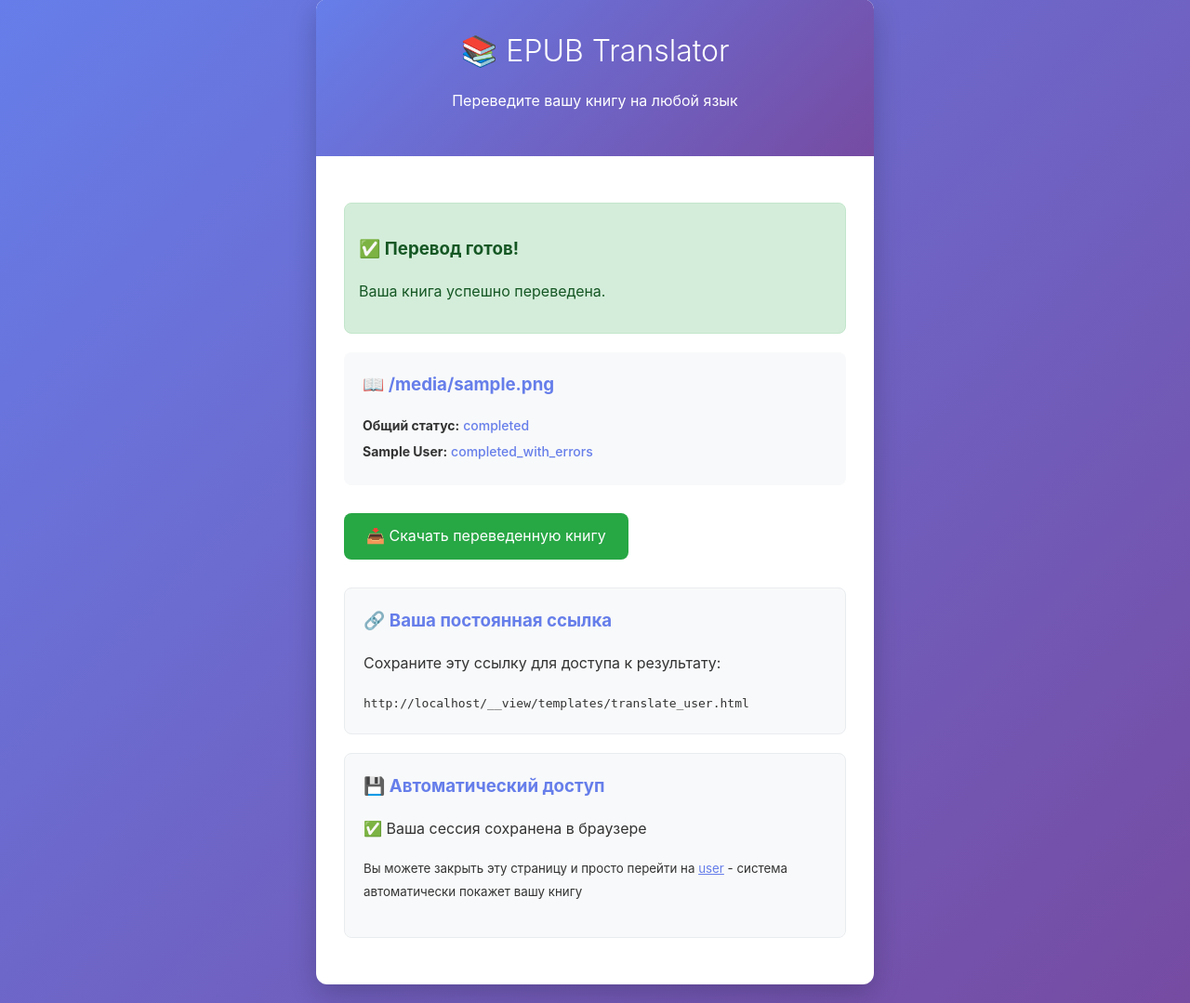
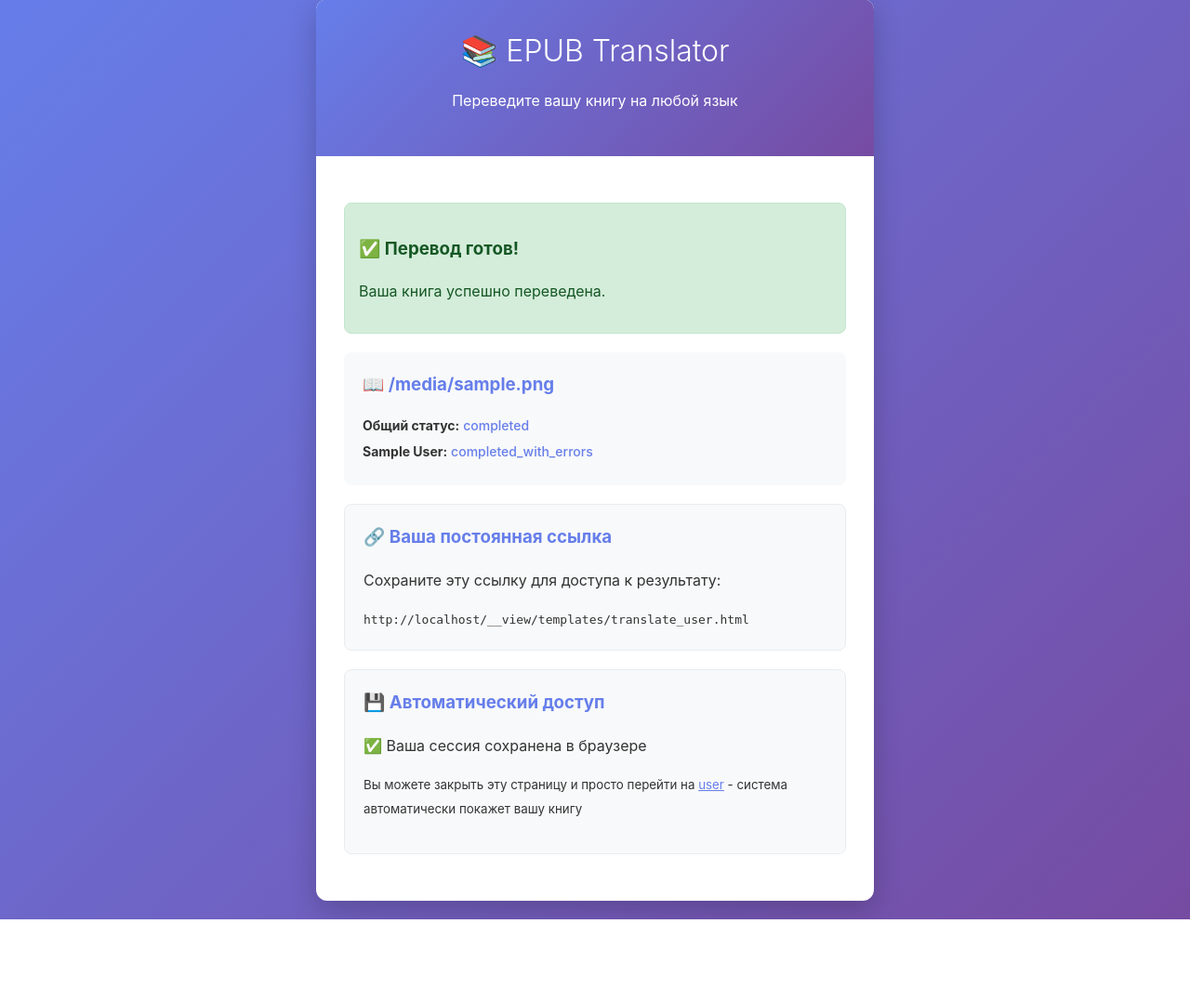
Before and after one commit to PaulBunkie/epub-translator-gemini, a Flask app: template templates/translate_user.html in a window 1280 px wide. Shown: the part 21-1100 px from the top of the page at 93% size. After the commit the page ends 1010 px from the top, so only its background shows below. Run offline with Flask 3, Linux system fonts and the light colour scheme; the template is opened without the code that fills it: most values are stand-ins (such as "Sample title", 1, 10 or a date in 2020); parts of the project's set-up code (start-up, migrations or seed data) failed here and were passed over; some libraries are stand-ins or nearby versions.

Commit message:
Update EPUB download links and visibility in user interface
- Modified `workflow.js` to use `statusData.book_id` for generating download links, ensuring correct book identification.
- Updated `translate_user.html` to hide the EPUB download link initially and display it based on the book's stage status, improving user experience and interface clarity.
- Enhanced JavaScript logic to dynamically show the EPUB download link when the relevant stage is completed, streamlining the download process for users.

```diff
--- a/static/js/workflow.js
+++ b/static/js/workflow.js
@@ -399,9 +399,9 @@ document.addEventListener('DOMContentLoaded', () => {
                         ${stageData.status || 'pending'}
                         ${stageData.is_per_section ? ` (${statusData['processed_sections_count_' + stageName] || 0} / ${statusData.total_sections_count || 0} секций)` : ''}
                     </span>
-                    ${stageName === 'summarize' && ['completed', 'completed_empty'].includes(stageData.status) ? `<a href="/workflow_download_summary/${bookId}" style="margin-left:10px;">Скачать суммаризацию</a>` : ''}
-                    ${stageName === 'analyze' && ['completed', 'completed_empty'].includes(stageData.status) ? `<a href="/workflow_download_analysis/${bookId}" style="margin-left:10px;">Скачать анализ</a>` : ''}
-                    ${stageName === 'epub_creation' && ['completed', 'completed_with_errors'].includes(stageData.status) ? `<a href="/workflow_download_epub/${bookId}" style="margin-left:10px;">Скачать EPUB</a>` : ''}
+                    ${stageName === 'summarize' && ['completed', 'completed_empty'].includes(stageData.status) ? `<a href="/workflow_download_summary/${statusData.book_id}" style="margin-left:10px;">Скачать суммаризацию</a>` : ''}
+                    ${stageName === 'analyze' && ['completed', 'completed_empty'].includes(stageData.status) ? `<a href="/workflow_download_analysis/${statusData.book_id}" style="margin-left:10px;">Скачать анализ</a>` : ''}
+                    ${stageName === 'epub_creation' && ['completed', 'completed_with_errors'].includes(stageData.status) ? `<a href="/workflow_download_epub/${statusData.book_id}" style="margin-left:10px;">Скачать EPUB</a>` : ''}
                 </div>`;
             }
             bookStatusBlock.innerHTML = stagesHtml;
--- a/templates/translate_user.html
+++ b/templates/translate_user.html
@@ -361,9 +361,11 @@
                     </div>
                 </div>
 
-                <a href="/workflow_download_epub/{{ book_info.book_id if book_info else '' }}" class="download-link">
-                    📥 Скачать переведенную книгу
-                </a>
+                <div id="epubLink" style="display: none;">
+                    <a href="#" class="download-link" style="background: #6f42c1; margin-top: 10px;">
+                        📥 Скачать переведенную книгу
+                    </a>
+                </div>
 
                 <div id="summaryLink" style="display: none;">
                     <a href="#" class="download-link" style="background: #28a745; margin-top: 10px;">
@@ -566,6 +568,16 @@
                     analysisLink.querySelector('a').href = `/workflow_download_analysis/${bookInfo.book_id}`;
                 }
             }
+
+            // Показываем ссылку на скачивание EPUB
+            const epubLink = document.getElementById('epubLink');
+            if (epubLink && bookInfo && bookInfo.book_stage_statuses && bookInfo.book_stage_statuses.epub_creation) {
+                const epubStatus = bookInfo.book_stage_statuses.epub_creation.status;
+                if (['completed', 'completed_empty'].includes(epubStatus)) {
+                    epubLink.style.display = 'block';
+                    epubLink.querySelector('a').href = `/workflow_download_epub/${bookInfo.book_id}`;
+                }
+            }
         }
 
         function showError(message) {
@@ -598,6 +610,16 @@
                     analysisLink.querySelector('a').href = `/workflow_download_analysis/${bookInfo.book_id}`;
                 }
             }
+
+            // Показываем ссылку на скачивание EPUB
+            const epubLink = document.getElementById('epubLink');
+            if (epubLink && bookInfo.book_stage_statuses && bookInfo.book_stage_statuses.epub_creation) {
+                const epubStatus = bookInfo.book_stage_statuses.epub_creation.status;
+                if (['completed', 'completed_empty'].includes(epubStatus)) {
+                    epubLink.style.display = 'block';
+                    epubLink.querySelector('a').href = `/workflow_download_epub/${bookInfo.book_id}`;
+                }
+            }
         } else if (!bookInfo && accessToken && accessToken !== "" && accessToken !== "None" && accessToken !== "null") {
             // Если bookInfo нет, но есть accessToken — ждём появления книги
             document.getElementById('uploadForm').classList.remove('active');
```
